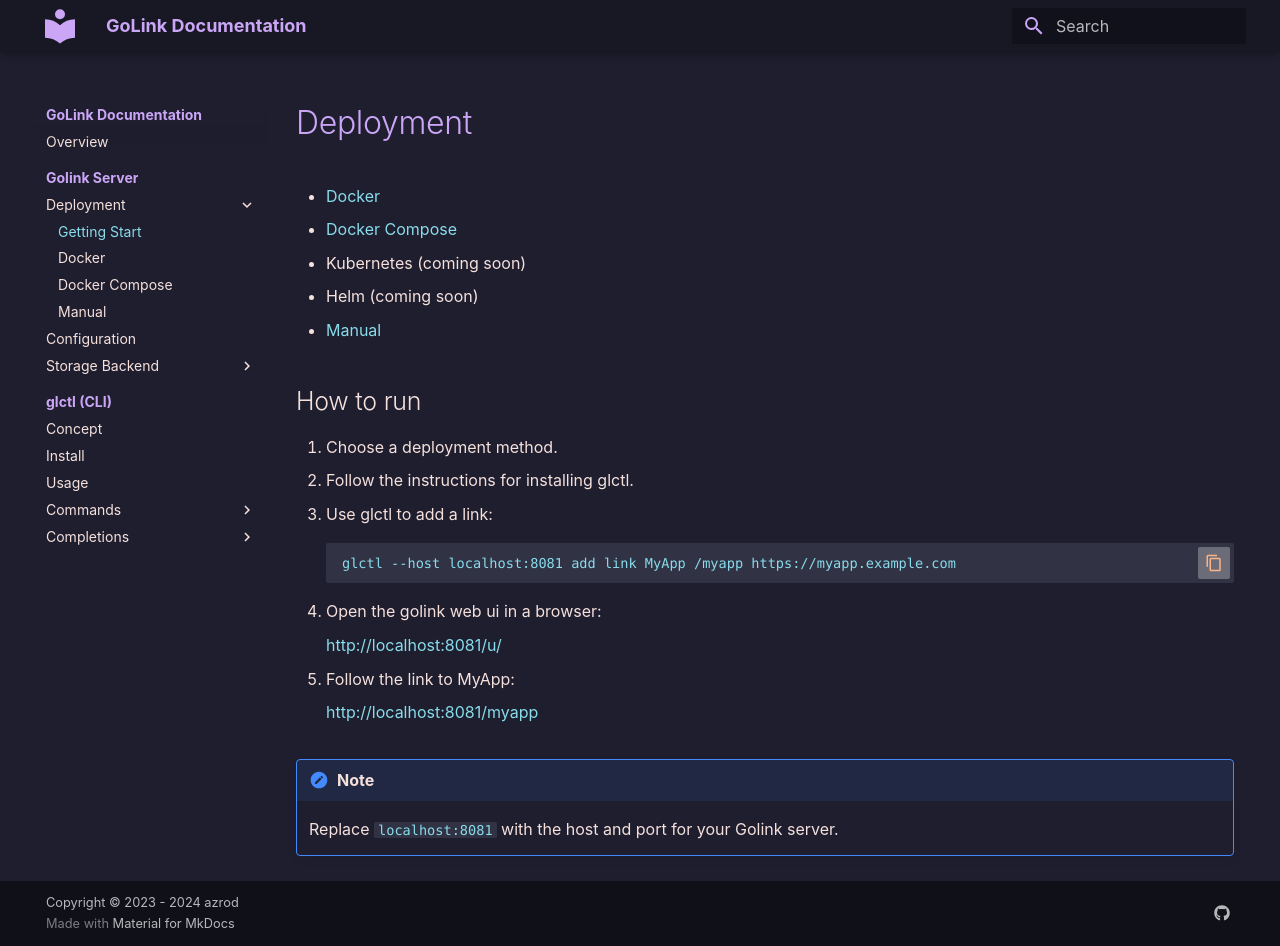
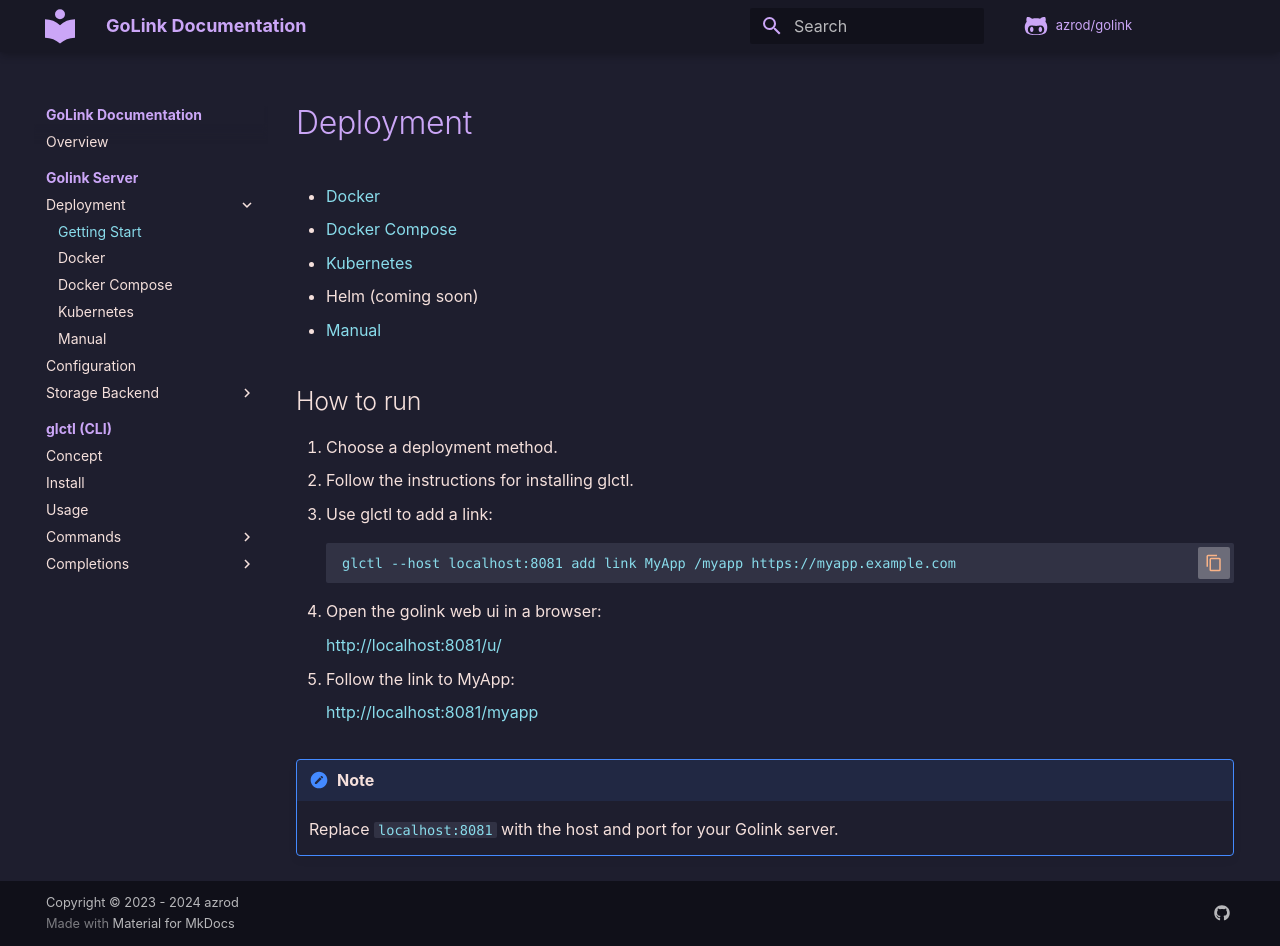
Before and after one commit to azrod/golink, an MkDocs documentation site: the page built from docs/deployment/getting-start.md, in a window 1280 px wide and 946 px high. Built offline with MkDocs 1.6.1 and Material for MkDocs 9.7.7, drawn with Linux system fonts in a browser that asks for light colours; comment, search, counter and statistics services are not loaded.

Commit message:
docs: add kubernetes docs

```diff
--- a/docs/deployment/getting-start.md
+++ b/docs/deployment/getting-start.md
@@ -7,7 +7,7 @@
 
 * [Docker](docker.md)
 * [Docker Compose](docker-compose.md)
-* Kubernetes (coming soon)
+* [Kubernetes](kubernetes.md)
 * Helm (coming soon)
 * [Manual](manual.md)
 
--- a/mkdocs.yml
+++ b/mkdocs.yml
@@ -17,6 +17,8 @@
   # logo: images/logo.png
   font: false
 
+repo_url: https://github.com/azrod/golink
+repo_name: azrod/golink
 
 extra_css:
   - stylesheets/extra.css
@@ -32,6 +34,7 @@
       - "Getting Start": "deployment/getting-start.md"
       - "Docker": "deployment/docker.md"
       - "Docker Compose": "deployment/docker-compose.md"
+      - "Kubernetes": "deployment/kubernetes.md"
       - "Manual": "deployment/manual.md"
     - Configuration: "configuration/index.md"
     - Storage Backend:
```
